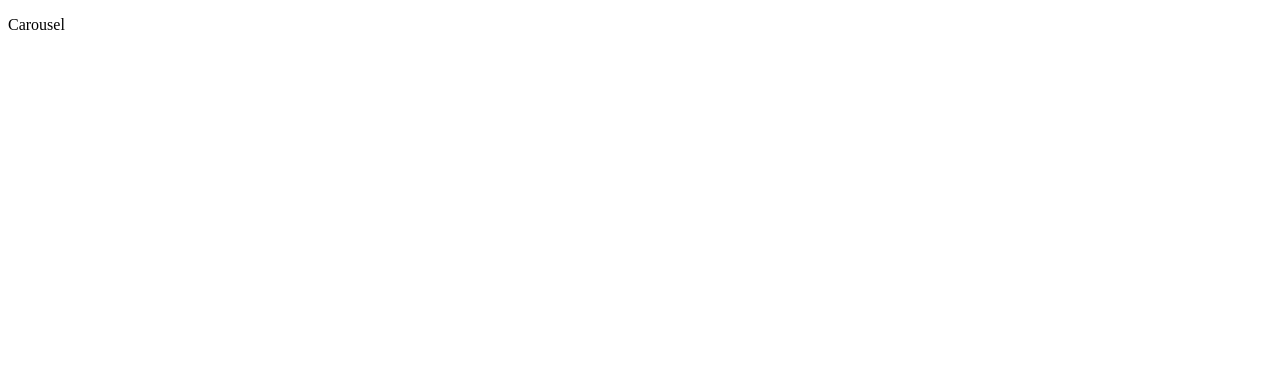
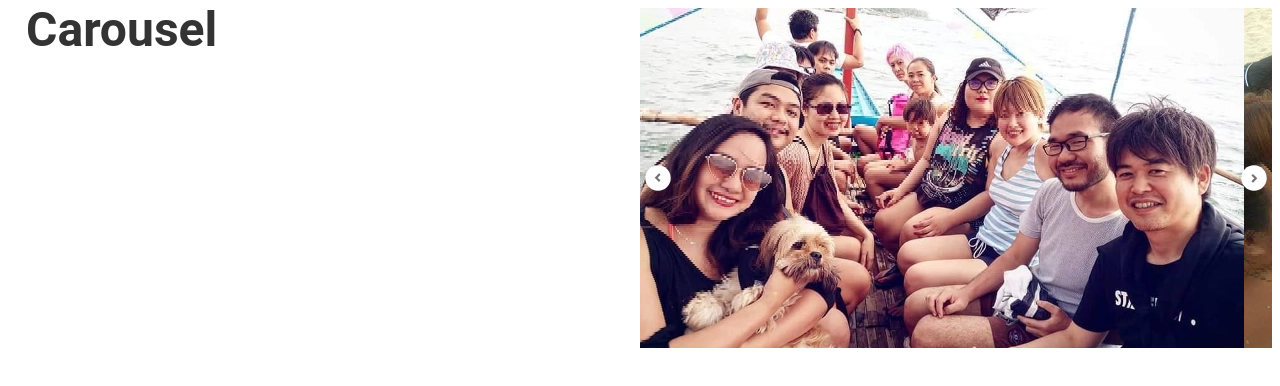
Before and after one commit to Granada-JT/web-page-component-lh, a plain HTML site: page components/carousel.html in a window 1280 px wide. Drawn offline with Linux system fonts and the light colour scheme; files that its build step writes are made by us from their sources.

Commit message:
feat: add initial carousel images

```diff
--- a/components/carousel.html
+++ b/components/carousel.html
@@ -7,6 +7,24 @@
     <link rel="stylesheet" href="css/components/carousel.css">
   </head>
   <body>
-    <p>Carousel</p>
+    <div id="carousel-section">
+      <div id="carousel-title">
+        <p>Carousel</p>
+      </div>
+      <div id="carousel-row">
+        <div id="carousel-images">
+          <img src="../assets/images/carousel-img06@2x.png">
+          <img src="../assets/images/carousel-img05@2x.png">
+          <img src="../assets/images/carousel-img01@2x.png">
+          <img src="../assets/images/carousel-img02@2x.png">
+          <img src="../assets/images/carousel-img03@2x.png">
+          <img src="../assets/images/carousel-img04@2x.png">
+        </div>
+        <div id="carousel-arrows">
+          <img src="../assets/icons/carousel-arrow-prev.svg" class="carousel-arrow prev">
+          <img src="../assets/icons/carousel-arrow-next.svg" class="carousel-arrow next">
+        </div>
+      </div>
+    </div>
   </body>
 </html>
--- a/css/components/carousel.css
+++ b/css/components/carousel.css
@@ -1,10 +1,65 @@
-#carousel p {
+#carousel-section {
   display: flex;
-	justify-content: flex-start;
-  align-items: flex-start;
-  width: 1256px;
+  width: 100%;
+  max-width: 1292px;
   height: 100%;
+}
+
+#carousel-title {
+  display: flex;
+  align-items: start;
+  width: 100%;
+}
+
+#carousel-title p {
   font: normal normal bold 48px/44px Roboto;
   letter-spacing: 0px;
   color: #333333;
+  height: 63px;
+  width: 100%;
+  margin: 0 18px;
 }
+
+#carousel-row {
+  display: flex;
+  flex-direction: row;
+  align-items: center;
+  overflow: hidden;
+  position: relative;
+  width: 100%;
+  height: 100%;
+}
+
+#carousel-images {
+  display: flex;
+  flex-direction: row;
+  justify-content: center;
+  align-items: center;
+  height: 100%;
+}
+
+#carousel-images img {
+  height: 100%;
+  width: auto;
+}
+
+#carousel-arrows {
+  display: flex;
+  justify-content: space-between;
+  align-items: center;
+  flex-direction: row;
+  position: absolute;
+  top: 0;
+  left: 0;
+  width: 100%;
+  height: 100%;
+  pointer-events: none;
+}
+
+.carousel-arrow {
+  width: 36px;
+  height: 36px;
+  z-index: 10;
+  pointer-events: auto;
+  cursor: pointer;
+}
--- a/css/global.css
+++ b/css/global.css
@@ -36,8 +36,9 @@ header {
 
 #carousel {
   height: 263px;
-  min-width: 100%;
+  width: 100vw;
   margin: 90px 0;
+  flex-wrap: wrap;
 }
 
 #card {
```
